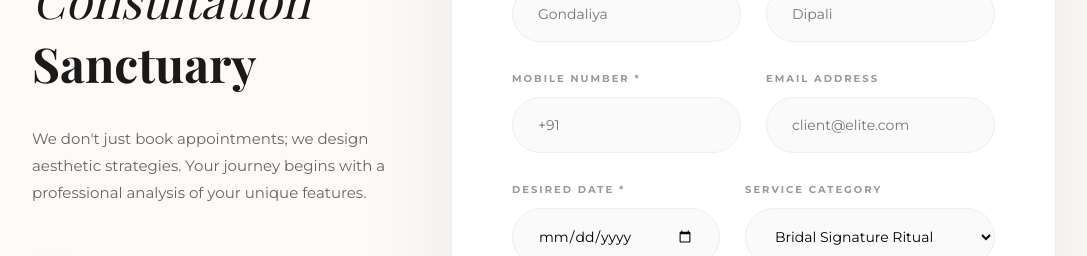
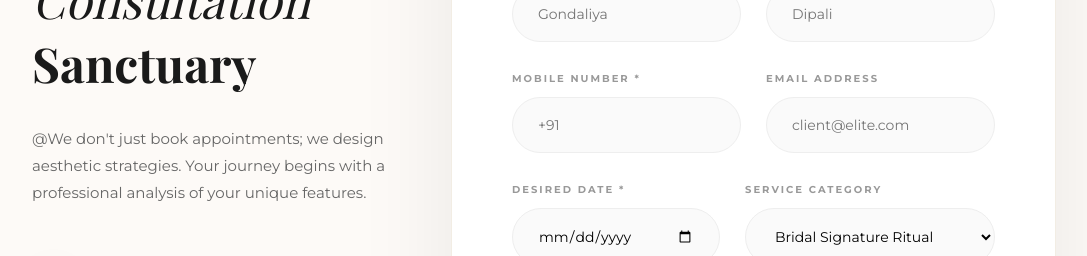
Before and after one commit to dipaligondaliya81-star/Classic_salon, a React (Vite) app: page /contact in a window 1280 px wide. Shown: the part 940-1196 px from the top of the page, without its empty margins (96-1183 px from the left). Built offline with nearby package versions, Linux system fonts and the light colour scheme; no server answers; a web font is replaced by a local one.

Commit message:
contact page fix

```diff
--- a/src/pages/Contact.jsx
+++ b/src/pages/Contact.jsx
@@ -96,7 +96,7 @@ export default function Contact() {
           <div className="ritual-info-panel">
             <div className="panel-badge">SINCE 2009</div>
             <h2>The <span>Consultation</span> Sanctuary</h2>
-            <p className="panel-desc">We don't just book appointments; we design aesthetic strategies. Your journey begins with a professional analysis of your unique features.</p>
+            <p className="panel-desc">@We don't just book appointments; we design aesthetic strategies. Your journey begins with a professional analysis of your unique features.</p>
 
             <div className="ritual-features">
               <div className="r-feat">
```
